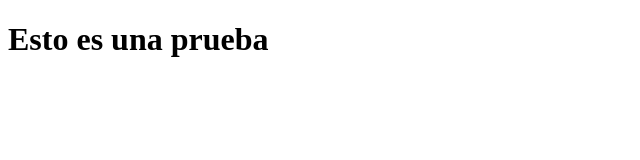
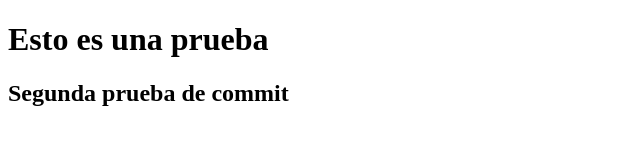
Before and after one commit to EdwinMunozZ/CursoGit, a plain HTML site: page pagina.html in a window 1280 px wide. Shown: the whole page, without its empty margins (0-640 px from the left). Drawn offline with Linux system fonts and the light colour scheme.

Commit message:
Segunda prueba de push

```diff
--- a/pagina.html
+++ b/pagina.html
@@ -7,5 +7,6 @@
 </head>
 <body>
     <h1>Esto es una prueba</h1>
+    <h2>Segunda prueba de commit</h2>
 </body>
 </html>
```
